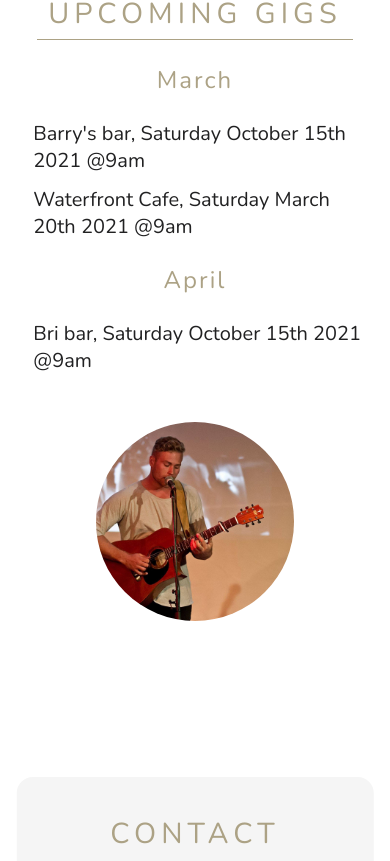
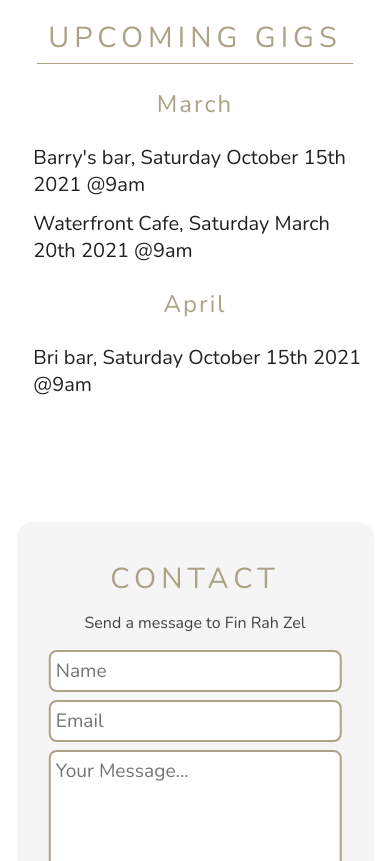
Before and after one commit to NakiNorton/Fin-Rah-Zel, a React (Create React App) app: page / in a window 390 px wide. Shown: the part 1748-2609 px from the top of the page. Built offline with nearby package versions, Linux system fonts and the light colour scheme; a web font is replaced by a local one.

Commit message:
Remove avatar image

```diff
--- a/src/components/UpcomingDates/UpcomingDates.css
+++ b/src/components/UpcomingDates/UpcomingDates.css
@@ -1,8 +1,9 @@
 .upcoming-gigs {
   width: 60%;
   border-radius: 2rem;
-  padding: 2.5rem 1.5rem;
+  padding: 4rem 1.5rem;
   margin: 6rem auto;
+  padding-bottom: 12rem;
 }
 
 .event-list {
@@ -25,28 +26,11 @@
   transform: scale(1.02);
 }
 
-.avatar-container {
-  padding: 2.5rem;
-  width: 30%;
-  margin: 0 auto;
-}
-
-#avatar-img {
-   width: 100%;
-   height: 100%
-}
-
-
-@media (min-width: 993px) {
-}
 
 @media (max-width: 1024px) {
   .upcoming-gigs {
     margin-top: -3rem;
     margin-bottom: 4rem;
-}
-  .avatar-container {
-    width: 48%;
   }
 }
 
@@ -54,10 +38,6 @@
 @media (max-width: 992px) {
   .upcoming-gigs {
     width: 85%;
-  }
-
-  .avatar-container {
-    width: 60%;
   }
 }
 
--- a/src/components/UpcomingDates/UpcomingDates.js
+++ b/src/components/UpcomingDates/UpcomingDates.js
@@ -15,10 +15,6 @@ const UpcomingDates = () => {
         <h3 className="h3">April</h3>
         <li className="event">Bri bar, Saturday October 15th 2021 @9am</li>
       </ul>
-
-      <div className="avatar-container">
-        <Avatar id="avatar-img" src={artistPhoto1} alt="Fin Rah Zel playing guitar" />
-      </div>
     </section>
   )
 }
```
